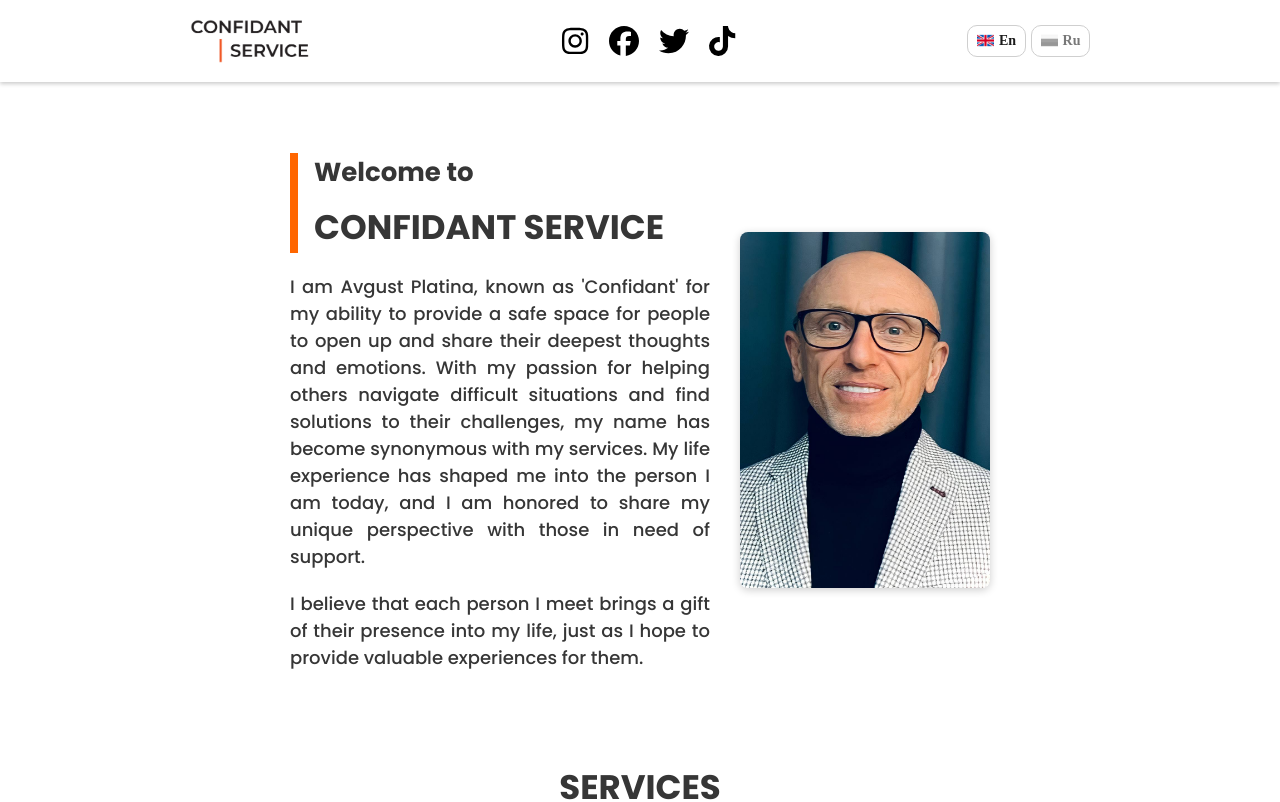
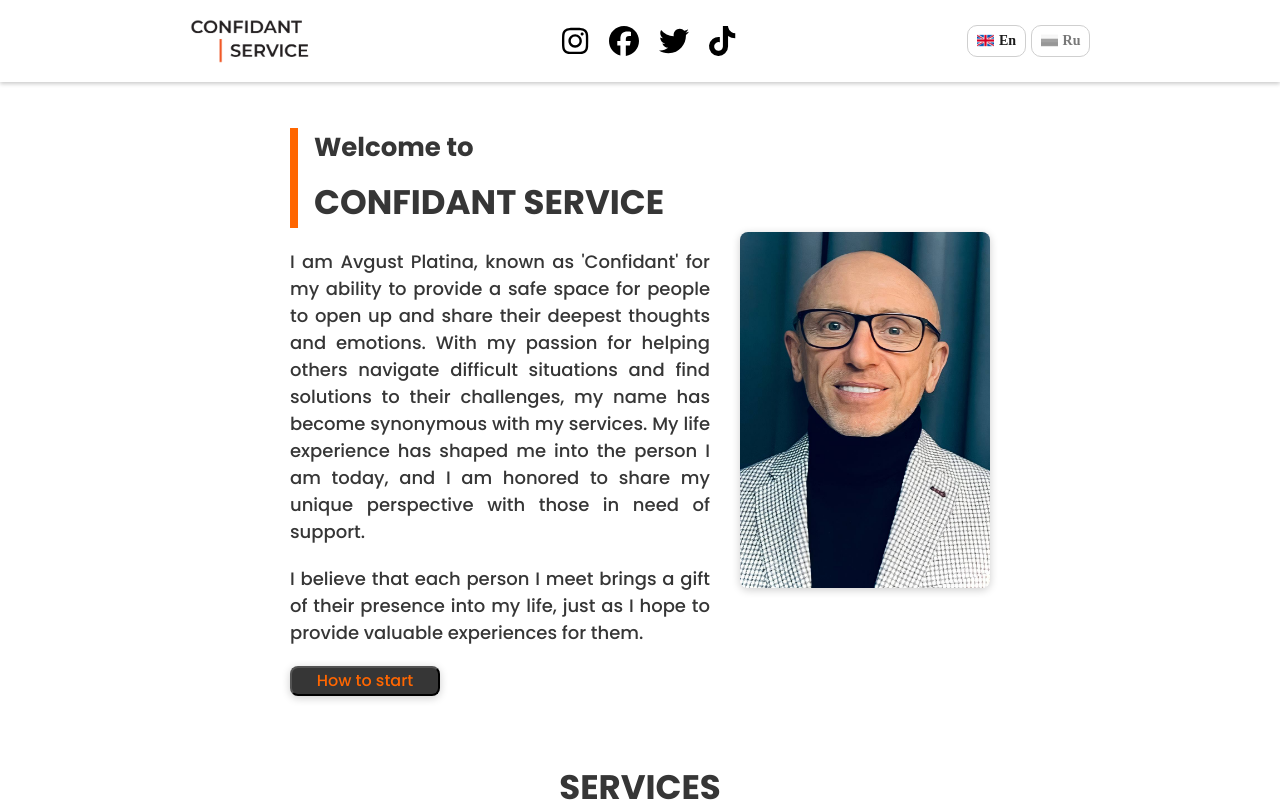
Before and after one commit to alexa-atremova/business_card, a React (Create React App) app: page / in a window 1280 px wide. Shown: the top 802 px of the page. Built offline with nearby package versions, Linux system fonts and the light colour scheme.

Commit message:
main ru version added

```diff
--- a/src/components/Main/Main.jsx
+++ b/src/components/Main/Main.jsx
@@ -1,6 +1,7 @@
 import React from "react";
 import photo from "./../../assets/photo.jpg";
 import styled, { keyframes } from "styled-components";
+import { Link } from "react-router-dom";
 
 const fadeIn = keyframes`
   0% {
@@ -44,7 +45,7 @@ const TextContainer = styled.div`
   flex-direction: column;
   width: 100%;
   max-width: 680px;
-  font-family: "Poppins";
+  font-family: "Poppins", sans-serif;
   color: #363636;
   gap: 20px;
   /* animation: ${fadeIn} 1s ease-in; */
@@ -53,6 +54,11 @@ const TextContainer = styled.div`
   }
   @media (max-width: 767px) {
     max-width: 300px;
+  }
+  @media (max-width: 539px) {
+    display: flex;
+    align-items: center;
+    justify-content: center;
   }
 `;
 const TitleWrapp = styled.div`
@@ -124,29 +130,49 @@ const Image = styled.img`
   border-radius: 8px;
   box-shadow: 0px 2px 9px rgba(0, 0, 0, 0.2);
 `;
-const Main = () => {
+const Button = styled.button`
+  display: flex;
+  align-items: center;
+  justify-content: center;
+  width: 150px;
+  height: 30px;
+  font-family: "Poppins", sans-serif;
+  font-size: 16px;
+  background-color: #363636;
+  color: #ff6600;
+  border-radius: 8px;
+  box-shadow: 0px 2px 9px rgba(0, 0, 0, 0.2);
+`;
+const Main = ({ lang }) => {
+  const scrollToStart = () => {
+    const startElement = document.getElementById("start");
+    if (startElement) {
+      startElement.scrollIntoView({ behavior: "smooth" });
+    }
+  };
   return (
     <MainContainer>
       <Wrapper>
         <TextContainer>
           <TitleWrapp>
-            <Title1>Welcome to</Title1>
+            <Title1>
+              {lang === "ru" ? "Добро пожаловать в" : "Welcome to"}
+            </Title1>
             <Title2>CONFIDANT SERVICE</Title2>
           </TitleWrapp>
           <Paragraph>
-            I am Avgust Platina, known as 'Confidant' for my ability to provide
-            a safe space for people to open up and share their deepest thoughts
-            and emotions. With my passion for helping others navigate difficult
-            situations and find solutions to their challenges, my name has
-            become synonymous with my services. My life experience has shaped me
-            into the person I am today, and I am honored to share my unique
-            perspective with those in need of support.
+            {lang === "ru"
+              ? "Мое имя Август Платина, люди называют меня Конфидант, что означает по сути близкий человек. Это для меня очень много значит. Это так благодаря моей способности создавать безопасную среду для людей, где они могут раскрыться и поделиться своими самыми глубокими мыслями и эмоциями. Мое стремление помочь людям в прохождении сложных ситуаций и поиске решений для их проблем привело меня к тому, что мое имя стало синонимом того что я делаю.Мой жизненный путь сформировал меня в того, кто я есть сегодня. Для меня это большая честь, делиться своим уникальным пониманием жизни, видением и опытом с теми, кто нуждается в моей поддержке."
+              : "I am Avgust Platina, known as 'Confidant' for my ability to provide a safe space for people to open up and share their deepest thoughts and emotions. With my passion for helping others navigate difficult situations and find solutions to their challenges, my name has become synonymous with my services. My life experience has shaped me into the person I am today, and I am honored to share my unique perspective with those in need of support."}
           </Paragraph>
           <Paragraph>
-            I believe that each person I meet brings a gift of their presence
-            into my life, just as I hope to provide valuable experiences for
-            them.
+            {lang === "ru"
+              ? "Я верю, что каждый человек, с кем я встречаюсь, приносит в мою жизнь свой уникальный дар, и я хочу чтобы общение со мной обогатило людей тем ценным опытом который поможет им преодолеть любые трудности."
+              : "I believe that each person I meet brings a gift of their presence into my life, just as I hope to provide valuable experiences for them."}
           </Paragraph>
+          <Button onClick={scrollToStart}>
+            {lang === "ru" ? "Как начать" : "How to start"}
+          </Button>
         </TextContainer>
         <ImageContainer>
           <Image src={photo} alt="Photograph" />
```
